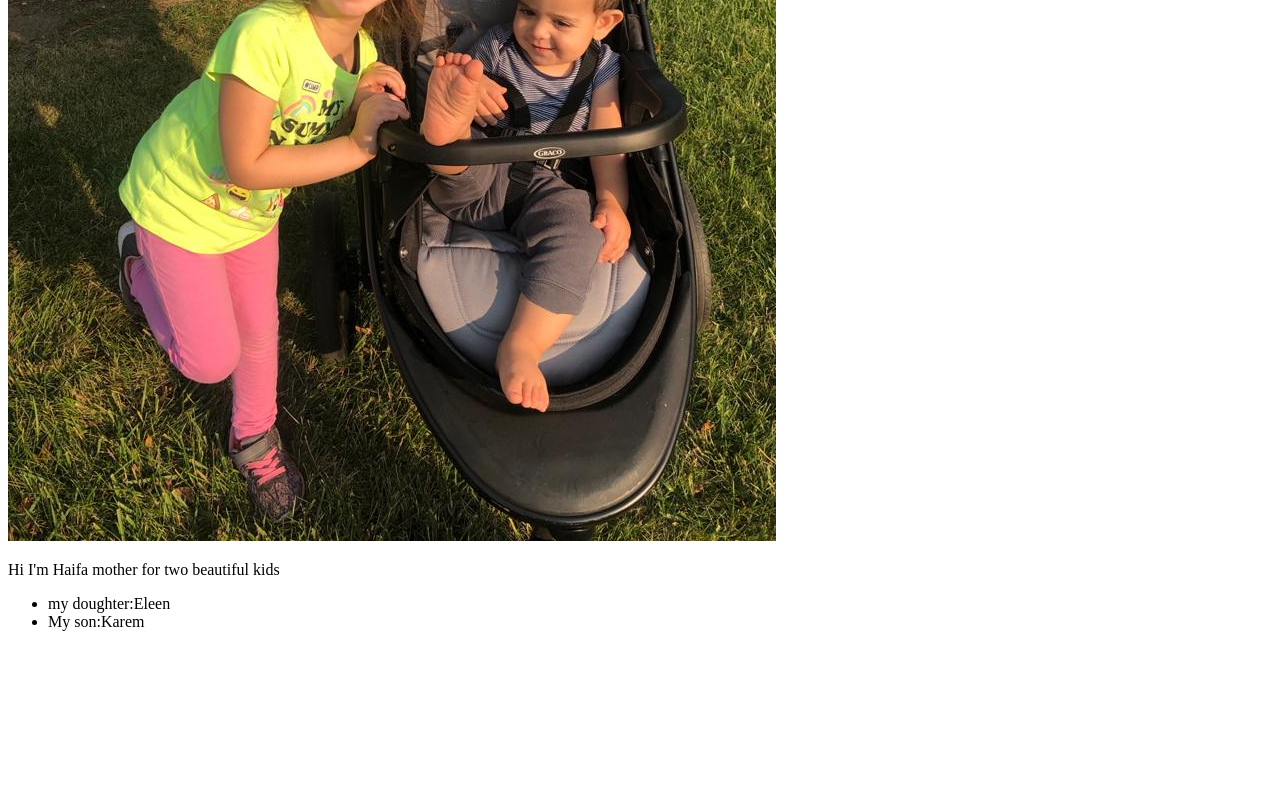
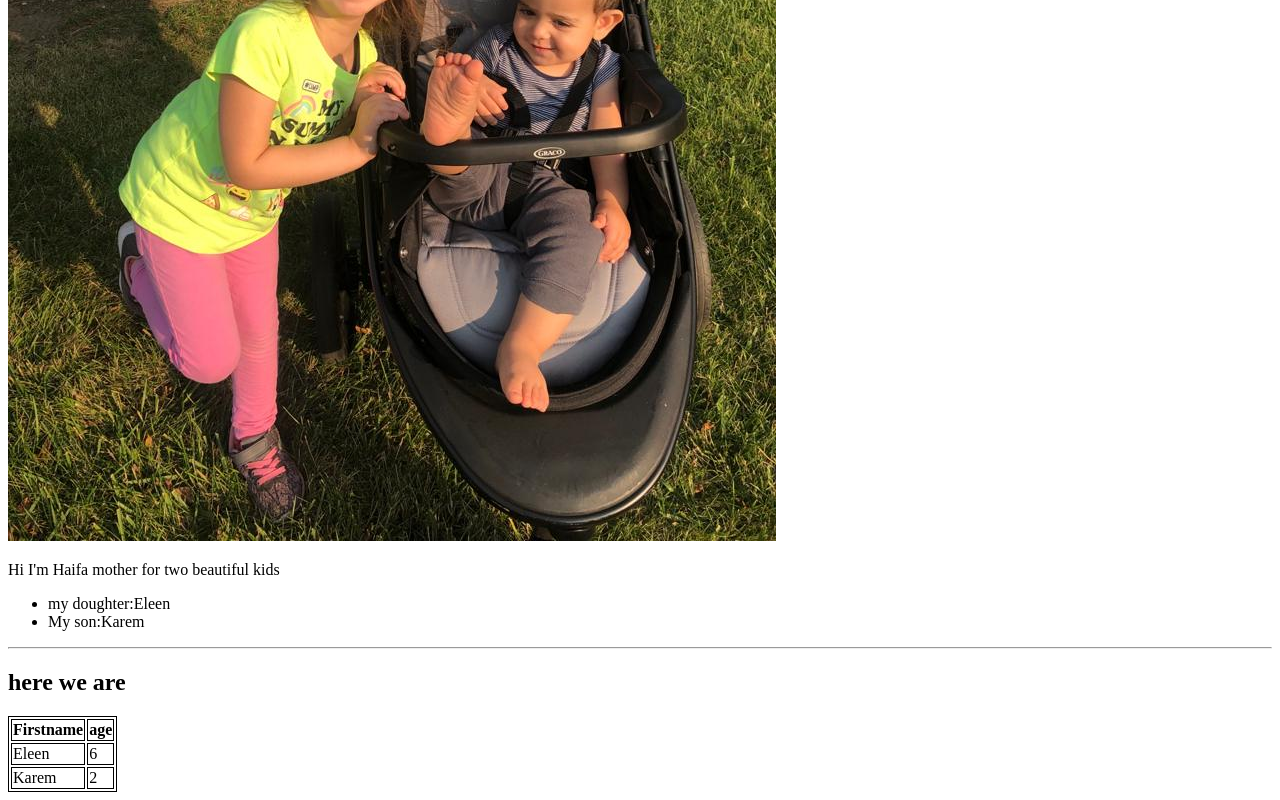
Before and after one commit to HaifaNajdawi/haifanajdawi.github.io, a plain HTML site: page index.html in a window 1280 px wide. Shown: the part 491-1291 px from the top of the page. Before the commit the page ends 1138 px from the top, so only its background shows below. Drawn offline with Linux system fonts and the light colour scheme.

Commit message:
add tabel

```diff
--- a/index.html
+++ b/index.html
@@ -17,9 +17,33 @@ Hi I'm Haifa mother for two beautiful kids
     <li>My son:Karem</li>
 
 </ul>
+  </p>
+  <hr>
+  <style>
+    table, th, td {
+      border: 1px solid black;
+    }
+    </style>
+    </head>
+    <body>
 
+    <h2>here we are</h2>
 
-  </p>
+    <table>
+      <tr>
+        <th>Firstname</th>
+        <th>age</th>
+      </tr>
+      <tr>
+        <td>Eleen</td>
+        <td>6</td>
+      </tr>
+      <tr>
+        <td>Karem</td>
+        <td>2</td>
+      </tr>
+    </table>
+
 </body>
 
 </html>
```
